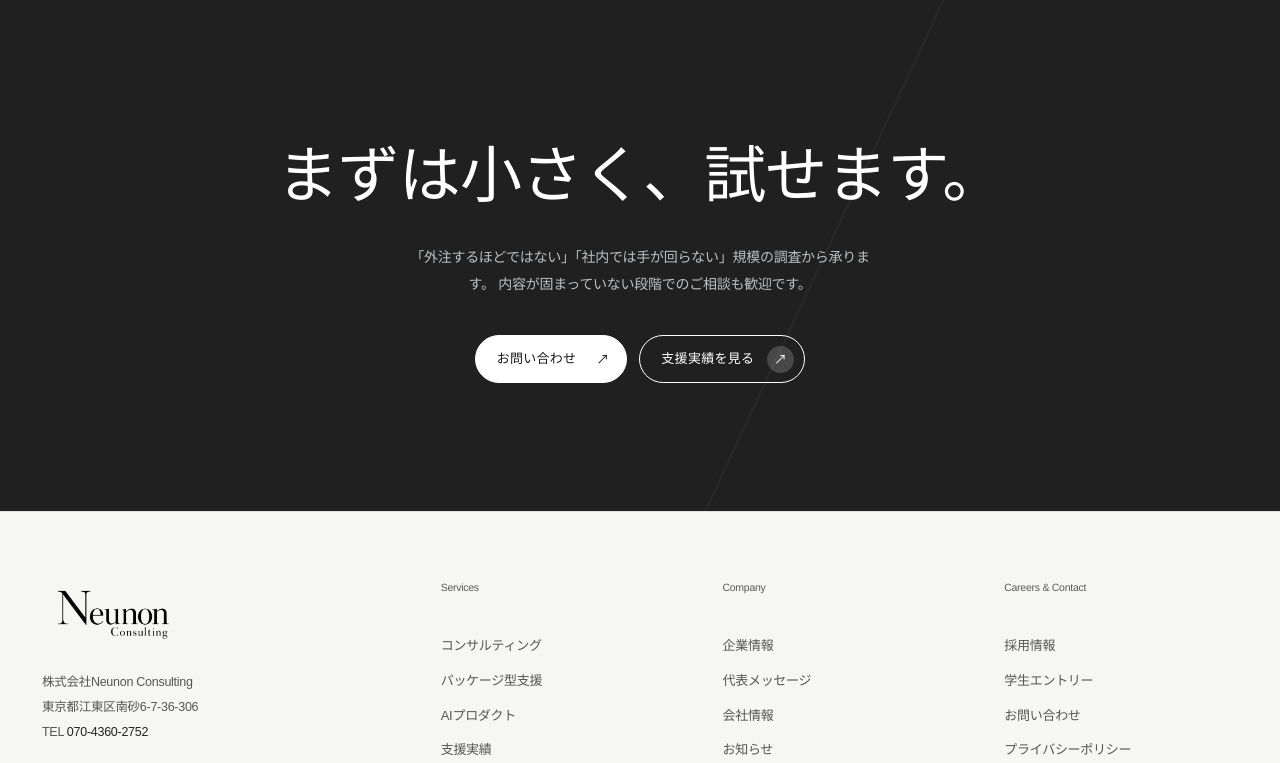
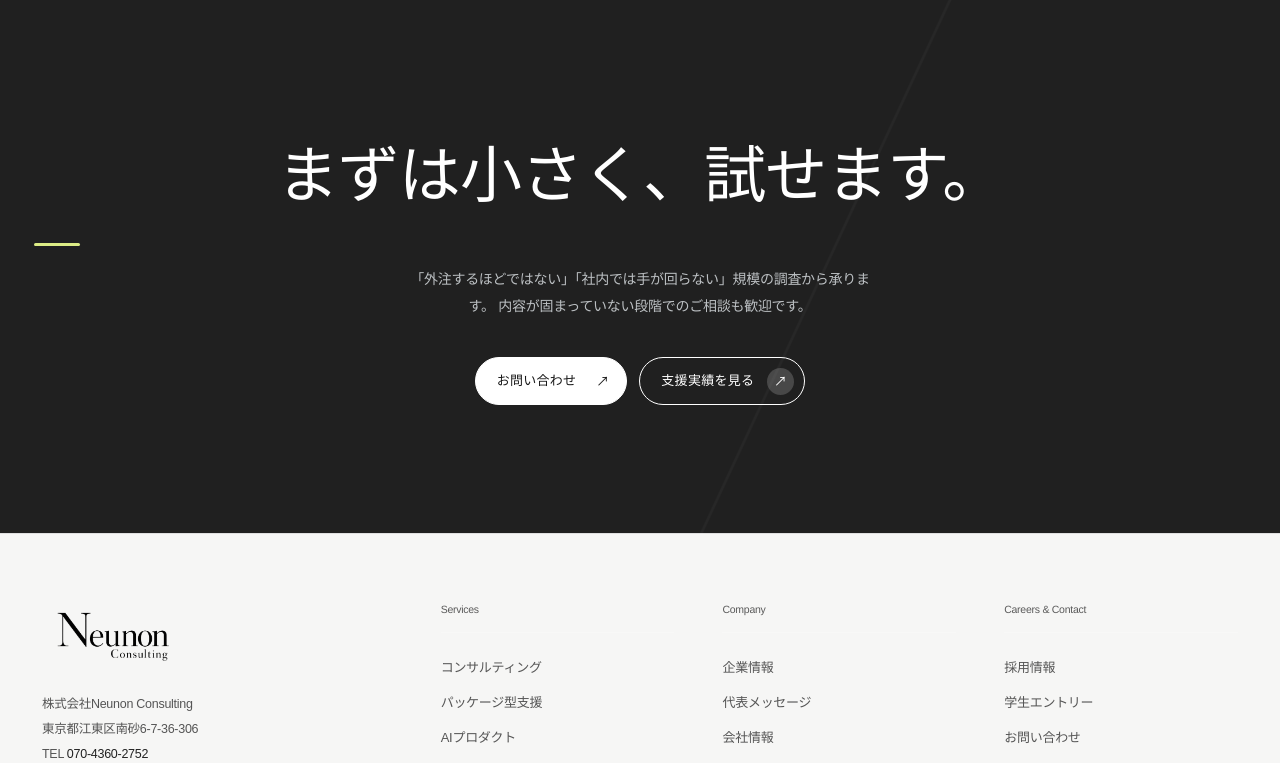
Before and after one commit to neunon/neunon-web, a Next.js app: page / in a window 1280 px wide. Shown: the part 7180-7943 px from the top of the page. Built offline with nearby package versions, Linux system fonts and the light colour scheme; no server answers.

Commit message:
Refine bright accent placement in monochrome UI

```diff
--- a/app/monochrome-refresh.css
+++ b/app/monochrome-refresh.css
@@ -163,6 +163,16 @@ body .btn {
 
 .nc-cta .btn-ghost::after {
   background: rgba(255, 255, 255, .18);
+}
+
+.nc-cta.nc-home-wide h2::after {
+  content: '';
+  display: block;
+  width: 46px;
+  height: 3px;
+  margin-top: 19px;
+  border-radius: 999px;
+  background: var(--nc-bright);
 }
 
 /* Shared inner-page hero: a framed white field with a quiet dot texture. */
@@ -718,7 +728,7 @@ body .btn {
   margin-bottom: 22px;
   padding: 6px 12px;
   border-radius: 999px;
-  background: var(--nc-bright);
+  background: #f1f1ef;
   color: #202020;
   font-size: 10px;
   letter-spacing: .04em;
```
